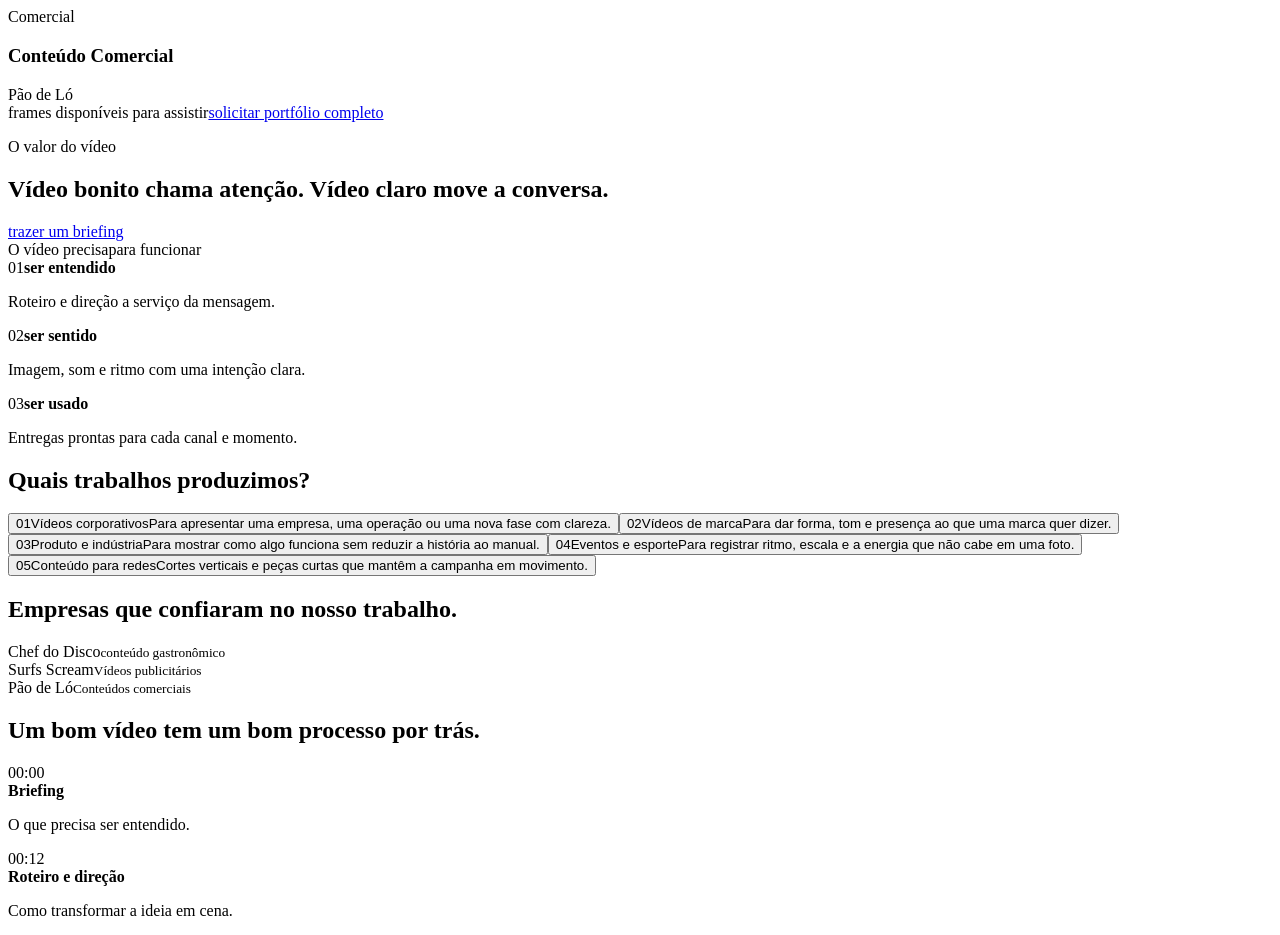
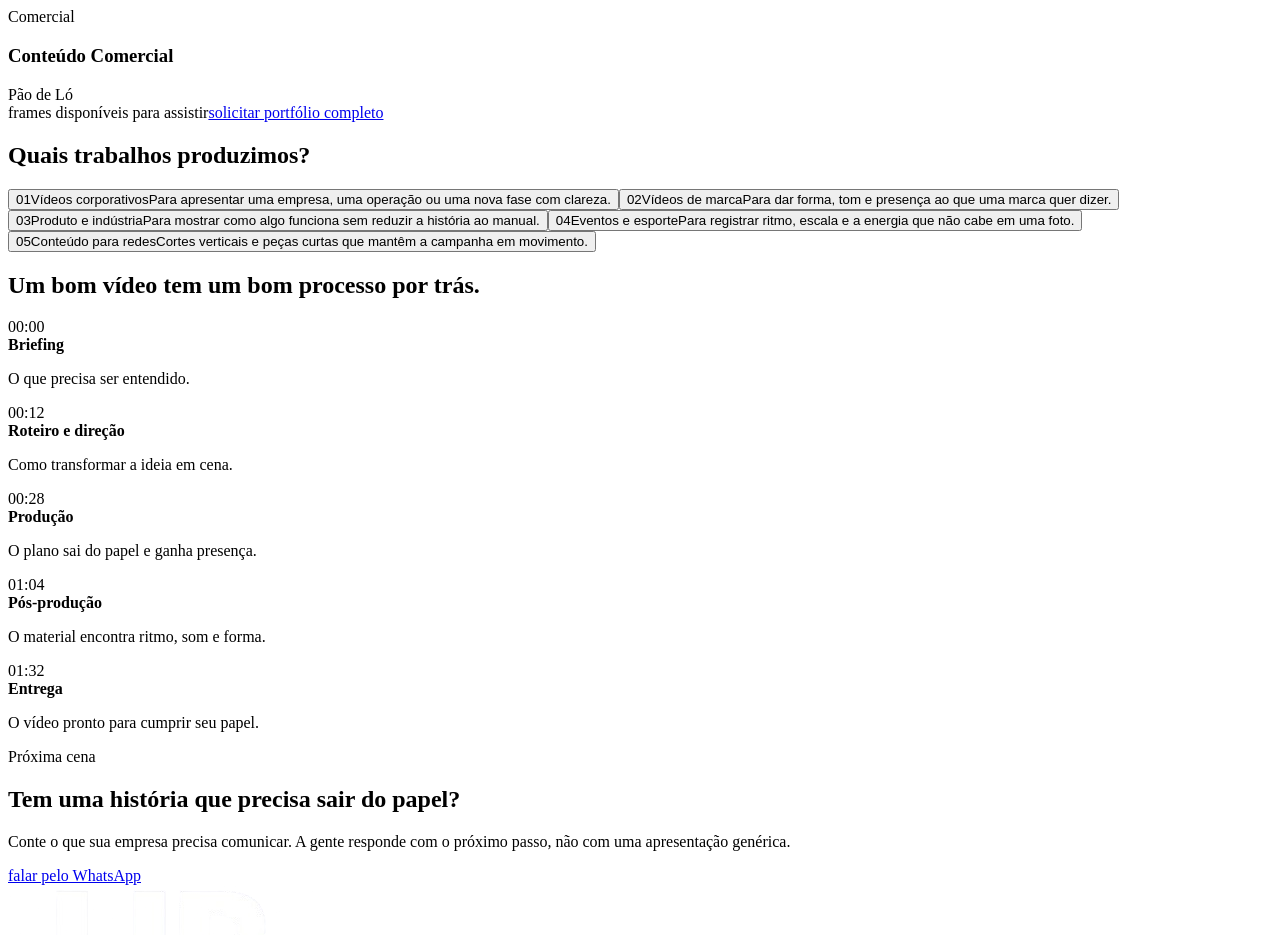
Before and after one commit to gui-sc/hb-films, a React (Vite) app: page / in a window 1280 px wide. Shown: the part 1960-2895 px from the top of the page. Built offline with nearby package versions, Linux system fonts and the light colour scheme; the HTML template or start-up script is replaced by a standard one.

Commit message:
Remove seções desnecessárias e ajusta estilos para simplificação da interface

```diff
--- a/src/App.tsx
+++ b/src/App.tsx
@@ -629,59 +629,8 @@ function App() {
                 </section>
 
                 <section
-                    id="diferenciais"
-                    className="business-section section-paper"
-                    aria-labelledby="business-title"
-                >
-                    <div className="page-width business-grid">
-                        <Reveal className="business-title-wrap">
-                            <p className="eyebrow">O valor do vídeo</p>
-                            <h2 id="business-title">
-                                Vídeo bonito chama atenção. Vídeo claro move a
-                                conversa.
-                            </h2>
-                        </Reveal>
-                        <Reveal className="business-copy">
-                            <a className="text-link" href="#contato">
-                                trazer um briefing <Arrow />
-                            </a>
-                        </Reveal>
-                    </div>
-                    <div
-                        className="page-width value-list"
-                        aria-label="O que conduz cada produção"
-                    >
-                        <div className="value-list-heading">
-                            <span>O vídeo precisa</span>
-                            <span>para funcionar</span>
-                        </div>
-                        <div className="value-list-items">
-                            <div>
-                                <span>01</span>
-                                <strong>ser entendido</strong>
-                                <p>Roteiro e direção a serviço da mensagem.</p>
-                            </div>
-                            <div>
-                                <span>02</span>
-                                <strong>ser sentido</strong>
-                                <p>
-                                    Imagem, som e ritmo com uma intenção clara.
-                                </p>
-                            </div>
-                            <div>
-                                <span>03</span>
-                                <strong>ser usado</strong>
-                                <p>
-                                    Entregas prontas para cada canal e momento.
-                                </p>
-                            </div>
-                        </div>
-                    </div>
-                </section>
-
-                <section
                     id="capabilities"
-                    className="capabilities-section section-dark"
+                    className="capabilities-section section-paper"
                     aria-labelledby="capabilities-title"
                 >
                     <div className="page-width capabilities-grid">
@@ -715,33 +664,6 @@ function App() {
                                 </button>
                             ))}
                         </div>
-                    </div>
-                </section>
-
-                <section
-                    className="credits-section section-paper"
-                    aria-labelledby="credits-title"
-                >
-                    <div className="page-width credits-grid">
-                        <Reveal className="credits-heading">
-                            <h2 id="credits-title">
-                                Empresas que confiaram no nosso trabalho.
-                            </h2>
-                        </Reveal>
-                        <Reveal className="credits-list">
-                            <div className="credit-row">
-                                <span>Chef do Disco</span>
-                                <small>conteúdo gastronômico</small>
-                            </div>
-                            <div className="credit-row">
-                                <span>Surfs Scream</span>
-                                <small>Vídeos publicitários</small>
-                            </div>
-                            <div className="credit-row">
-                                <span>Pão de Ló</span>
-                                <small>Conteúdos comerciais</small>
-                            </div>
-                        </Reveal>
                     </div>
                 </section>
 
@@ -903,9 +825,7 @@ function App() {
                             fechar <span>×</span>
                         </button>
                         <div className="case-dialog-media">
-                            <CaseVideo
-                                source={selectedProject.source}
-                            />
+                            <CaseVideo source={selectedProject.source} />
                         </div>
                         <div className="case-dialog-content">
                             <div>
--- a/src/styles.css
+++ b/src/styles.css
@@ -6,7 +6,7 @@
     --paper: #eeeeec;
     --paper-soft: #d5d5d1;
     --paper-deep: #b9b9b5;
-    --title-accent: #1A19CC;
+    --title-accent: #1a19cc;
     --line-dark: rgba(238, 238, 236, 0.22);
     --line-light: rgba(10, 10, 10, 0.2);
     --display: "ClashGrotesk-Variable", "ClashGrotesk-Regular", sans-serif;
@@ -755,10 +755,11 @@ textarea:focus-visible {
     line-height: 0.84;
     justify-self: end;
     text-align: right;
+    color: var(--paper);
     text-shadow:
-        0 0 1px var(--paper),
-        0 0 18px rgba(238, 238, 236, 0.7),
-        0 0 42px rgba(238, 238, 236, 0.28);
+        0 0 8px var(--title-accent),
+        0 0 20px var(--title-accent),
+        0 0 20px var(--title-accent);
 }
 
 .section-intro-body {
@@ -1088,6 +1089,11 @@ textarea:focus-visible {
     padding-block: clamp(120px, 15vw, 230px);
 }
 
+.capabilities-section.section-paper {
+    background: #ffffff;
+    color: var(--ink);
+}
+
 .capabilities-grid {
     display: grid;
     grid-template-columns: 4fr 7fr;
@@ -1125,6 +1131,7 @@ textarea:focus-visible {
     text-align: left;
     transition:
         padding 350ms var(--ease-out),
+        background 250ms ease,
         color 250ms ease;
 }
 
@@ -1159,6 +1166,33 @@ textarea:focus-visible {
 
 .capability-row .arrow {
     justify-self: end;
+}
+
+.capabilities-section.section-paper .capabilities-heading h2 {
+    color: var(--title-accent);
+}
+
+.capabilities-section.section-paper .capabilities-heading > p:last-child {
+    color: #5e5e59;
+}
+
+.capabilities-section.section-paper .capability-row {
+    border-color: var(--line-light);
+    color: var(--ink);
+}
+
+.capabilities-section.section-paper .capability-row:hover,
+.capabilities-section.section-paper .capability-row.is-active {
+    background: #f1f1ee;
+    color: var(--title-accent);
+}
+
+.capabilities-section.section-paper .capability-number {
+    color: #777771;
+}
+
+.capabilities-section.section-paper .capability-description {
+    color: #60605c;
 }
 
 /* Studio */
```
